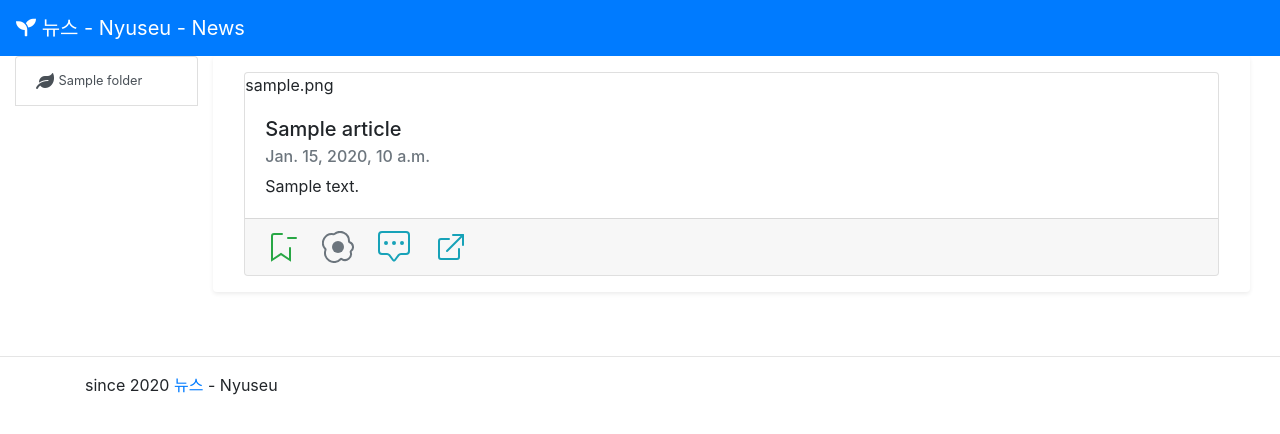
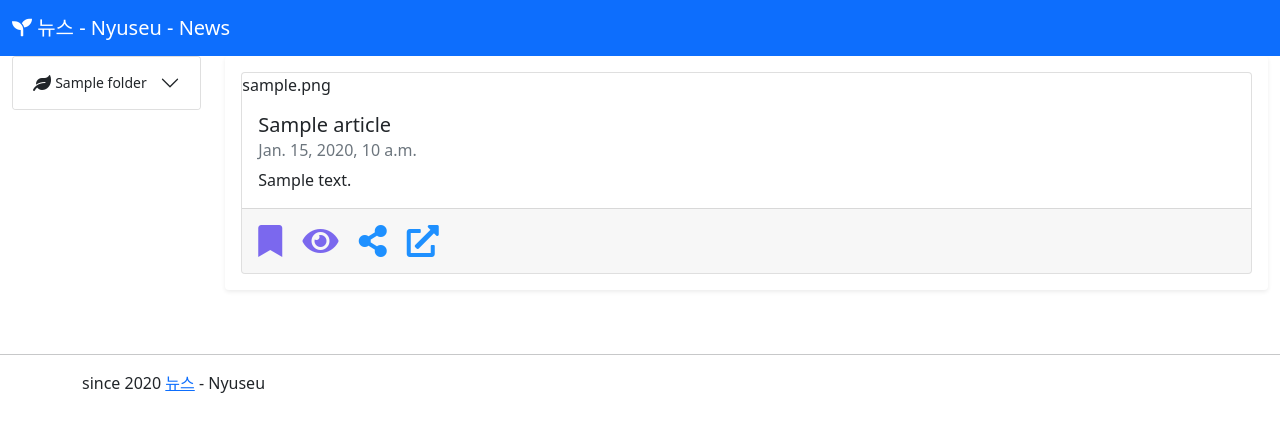
Before and after one commit to foxmask/nyuseu, a Django app: page /articles/1/ in a window 1280 px wide. Shown: the top 434 px of the page. Run offline with Django 3.2, Linux system fonts and the light colour scheme; tables that the repository leaves empty hold one stand-in row (values such as "Sample post"); some libraries are stand-ins or nearby versions.

Commit message:
bootstrap 5 / font awesome 5.15

```diff
--- a/nyuseu/templates/base.html
+++ b/nyuseu/templates/base.html
@@ -4,13 +4,13 @@
     <meta charset="utf-8">
     <meta name="viewport" content="width=device-width, initial-scale=1, shrink-to-fit=no">
     <title>{% block title %}Nyuseu 뉴스 Feeds Reader{% endblock %}</title>
-    <link rel="stylesheet" href="https://stackpath.bootstrapcdn.com/bootstrap/4.5.2/css/bootstrap.min.css"
-                           integrity="sha384-JcKb8q3iqJ61gNV9KGb8thSsNjpSL0n8PARn9HuZOnIxN0hoP+VmmDGMN5t9UJ0Z" crossorigin="anonymous">
-    <link rel="stylesheet" href="https://cdnjs.cloudflare.com/ajax/libs/font-awesome/5.14.0/css/all.min.css"/>
+    <link href="https://cdn.jsdelivr.net/npm/bootstrap@5.0.2/dist/css/bootstrap.min.css" rel="stylesheet" integrity="sha384-EVSTQN3/azprG1Anm3QDgpJLIm9Nao0Yz1ztcQTwFspd3yD65VohhpuuCOmLASjC" crossorigin="anonymous">
+    <link rel="stylesheet" href="https://cdnjs.cloudflare.com/ajax/libs/font-awesome/5.15.3/css/all.min.css"/>
     <meta name="author" content="FoxMaSk">
 </head>
 <body role="document">
     <nav class="navbar navbar-expand-md navbar-dark bg-primary fixed-top sticky-top">
+        <div class="container-fluid">
         <button class="navbar-toggler navbar-toggler-right" type="button" data-toggle="collapse" data-target="#navbarNavDropdown" aria-controls="navbarNavDropdown" aria-expanded="false" aria-label="Toggle navigation">
             <span class="navbar-toggler-icon"></span>
         </button>
@@ -18,6 +18,7 @@
             <i class="fas fa-seedling"></i>
             <span class="menu-collapsed">뉴스 - Nyuseu - News</span>
         </a>
+        </div>
     </nav>
     <div class="container-fluid">
         <div class="row">
@@ -36,11 +37,6 @@
         </div>
         {% endblock %}
     </footer>
-    <script src="https://code.jquery.com/jquery-3.5.1.slim.min.js"
-            integrity="sha384-DfXdz2htPH0lsSSs5nCTpuj/zy4C+OGpamoFVy38MVBnE+IbbVYUew+OrCXaRkfj" crossorigin="anonymous"></script>
-    <script src="https://cdn.jsdelivr.net/npm/popper.js@1.16.1/dist/umd/popper.min.js"
-            integrity="sha384-9/reFTGAW83EW2RDu2S0VKaIzap3H66lZH81PoYlFhbGU+6BZp6G7niu735Sk7lN" crossorigin="anonymous"></script>
-    <script src="https://stackpath.bootstrapcdn.com/bootstrap/4.5.2/js/bootstrap.min.js"
-            integrity="sha384-B4gt1jrGC7Jh4AgTPSdUtOBvfO8shuf57BaghqFfPlYxofvL8/KUEfYiJOMMV+rV" crossorigin="anonymous"></script>
+    <script src="https://cdn.jsdelivr.net/npm/bootstrap@5.0.2/dist/js/bootstrap.bundle.min.js" integrity="sha384-MrcW6ZMFYlzcLA8Nl+NtUVF0sA7MsXsP1UyJoMp4YLEuNSfAP+JcXn/tWtIaxVXM" crossorigin="anonymous"></script>
 </body>
 </html>
--- a/nyuseu/templates/menu_left.html
+++ b/nyuseu/templates/menu_left.html
@@ -1,26 +1,31 @@
 <!-- Sidebar -->
 <div class="col-xs-2 col-md-2 col-lg-2">
-    <div id="sidebar-container" class="sidebar-expanded d-none d-md-block">
-    <!-- Bootstrap List Group -->
-    <ul class="list-group">
-        {% for line in folders %}
-        <!-- Menu with submenu -->
-        <a href="#submenu{{ line.id }}" data-toggle="collapse" aria-expanded="false" class="list-group-item list-group-item-action flex-column align-items-start">
-            <div class="d-flex w-100 justify-content-start align-items-center">
-                <i class="fas fa-leaf"></i>&nbsp;
-                <small><span class="menu-collapsed">{{ line.title }} {% if line.unread > 0 %}<span class="badge badge-secondary">{{ line.unread }}</span>{% endif %}</span></small>
-            </div>
-        </a>
-        <!-- Submenu content -->
-        <div id='submenu{{ line.id }}' class="collapse sidebar-submenu">
+    <div class="accordion" id="accordionMenu">
+    {% for line in folders %}
+    <!-- Menu with submenu -->
+    <div class="accordion-item">
+      <h2 class="accordion-header" id="heading{{ line.id }}">
+          <button class="accordion-button collapsed" type="button" data-bs-toggle="collapse" data-bs-target="#collapseZ{{ line.id }}" aria-expanded="false" aria-controls="collapseZ{{ line.id }}">
+            <i class="fas fa-leaf"></i>&nbsp;
+            <small><span class="menu-collapsed">{{ line.title }} {% if line.unread > 0 %}<span class="badge bg-secondary">{{ line.unread }}</span>{% endif %}</span></small>
+          </button>
+      </h2>
+      <div id="collapseZ{{ line.id }}" class="accordion-collapse collapse" aria-labelledby="heading{{ line.id }}" data-bs-parent="#accordionMenu">
+        <div class="accordion-body">
+            <ul class="list-group">
             {% for feed in line.feeds_set.all %}
-            <a href="{% url 'feeds' feed.id %}" class="list-group-item list-group-item-action">
-                <small><span class="menu-collapsed">{{ feed.title }}</span>
-                {% if feed.articles_set.unreads.count > 0 %}<span class="badge badge-secondary">{{ feed.articles_set.unreads.count }}</span>{% endif %}</small>
-            </a>
+                <li class="list-group-item d-flex justify-content-between align-items-start">
+                <div class="ms-2 me-auto">
+                    <a href="{% url 'feeds' feed.id %}">{{ feed.title }}</a>
+                </div>
+                {% if feed.articles_set.unreads.count > 0 %}<span class="badge bg-secondary rounded-pill">{{ feed.articles_set.unreads.count }}</span>{% endif %}
+                </li>
             {% endfor %}
+            </ul>
         </div>
-        {% endfor %}
-    </ul><!-- List Group END-->
-    </div><!-- sidebar-container END -->
+      </div>
+    </div>
+    {% endfor %}
+    </div>
 </div>
+<!-- sidebar END -->
--- a/nyuseu/templates/nyuseu/article_footer.html
+++ b/nyuseu/templates/nyuseu/article_footer.html
@@ -1,40 +1,14 @@
                 <div class="card-footer">
                     {% if read_later %}
                     <a href="{% url 'unread_later' id %}" title="Remove this article to the read later list" class="text-muted card-link">
-                    <svg class="bi bi-bookmark-dash text-success" width="2em" height="2em" viewBox="0 0 16 16" fill="currentColor" xmlns="http://www.w3.org/2000/svg">
-                      <path fill-rule="evenodd" d="M11 3.5a.5.5 0 0 1 .5-.5h4a.5.5 0 0 1 0 1h-4a.5.5 0 0 1-.5-.5zM4.5 2a.5.5 0 0 0-.5.5v11.066l4-2.667 4 2.667V8.5a.5.5 0 0 1 1 0v6.934l-5-3.333-5 3.333V2.5A1.5 1.5 0 0 1 4.5 1h4a.5.5 0 0 1 0 1h-4z"/>
-                    </svg>
-                    {% else %}
+                        <span style="font-size: 2em; color: Mediumslateblue;"><i class="fas fa-bookmark"></i></span>{% else %}
                     <a href="{% url 'read_later' id %}" title="Save this article for a later read" class="text-muted card-link">
-                    <svg class="bi bi-bookmark-plus" width="2em" height="2em" viewBox="0 0 16 16" fill="currentColor" xmlns="http://www.w3.org/2000/svg">
-                      <path fill-rule="evenodd" d="M4.5 2a.5.5 0 0 0-.5.5v11.066l4-2.667 4 2.667V8.5a.5.5 0 0 1 1 0v6.934l-5-3.333-5 3.333V2.5A1.5 1.5 0 0 1 4.5 1h4a.5.5 0 0 1 0 1h-4zm9-1a.5.5 0 0 1 .5.5v2a.5.5 0 0 1-.5.5h-2a.5.5 0 0 1 0-1H13V1.5a.5.5 0 0 1 .5-.5z"/>
-                      <path fill-rule="evenodd" d="M13 3.5a.5.5 0 0 1 .5-.5h2a.5.5 0 0 1 0 1H14v1.5a.5.5 0 0 1-1 0v-2z"/>
-                    </svg>
-                    {% endif %}
-                    </a>
+                        <span style="font-size: 2em; color: Dodgerblue;"><i class="far fa-bookmark"></i></span>{% endif %}</a>
                     {% if read %}
                     <a href="{% url 'marked_as_unread' id %}" title="Set this article as unread" class="text-muted card-link">
-                    <svg width="2em" height="2em" viewBox="0 0 16 16" class="bi bi-egg-fried" fill="currentColor" xmlns="http://www.w3.org/2000/svg">
-                      <path fill-rule="evenodd" d="M13.665 6.113a1 1 0 0 1-.667-.977L13 5a4 4 0 0 0-6.483-3.136 1 1 0 0 1-.8.2 4 4 0 0 0-3.693 6.61 1 1 0 0 1 .2 1 4 4 0 0 0 6.67 4.087 1 1 0 0 1 1.262-.152 2.5 2.5 0 0 0 3.715-2.905 1 1 0 0 1 .341-1.113 2.001 2.001 0 0 0-.547-3.478zM14 5c0 .057 0 .113-.003.17a3.001 3.001 0 0 1 .822 5.216 3.5 3.5 0 0 1-5.201 4.065 5 5 0 0 1-8.336-5.109A5 5 0 0 1 5.896 1.08 5 5 0 0 1 14 5z"/>
-                      <circle cx="8" cy="8" r="3"/>
-                    </svg>
-                    {% else %}
+                        <span style="font-size: 2em; color: Mediumslateblue;"><i class="fas fa-eye"></i></span>{% else %}
                     <a href="{% url 'marked_as_read' id %}" title="Set this article as read" class="text-muted card-link">
-                    <svg width="2em" height="2em" viewBox="0 0 16 16" class="bi bi-egg text-success" fill="currentColor" xmlns="http://www.w3.org/2000/svg">
-                      <path fill-rule="evenodd" d="M8 15a5 5 0 0 0 5-5c0-1.956-.69-4.286-1.742-6.12-.524-.913-1.112-1.658-1.704-2.164C8.956 1.206 8.428 1 8 1c-.428 0-.956.206-1.554.716-.592.506-1.18 1.251-1.704 2.164C3.69 5.714 3 8.044 3 10a5 5 0 0 0 5 5zm0 1a6 6 0 0 0 6-6c0-4.314-3-10-6-10S2 5.686 2 10a6 6 0 0 0 6 6z"/>
-                    </svg>
-                    {% endif %}
-                    </a>
-                    <a href="#" title="Share this article" class="text-muted card-link">
-                    <svg class="bi bi-chat-square-dots text-info" width="2em" height="2em" viewBox="0 0 16 16" fill="currentColor" xmlns="http://www.w3.org/2000/svg">
-                      <path fill-rule="evenodd" d="M14 1H2a1 1 0 0 0-1 1v8a1 1 0 0 0 1 1h2.5a2 2 0 0 1 1.6.8L8 14.333 9.9 11.8a2 2 0 0 1 1.6-.8H14a1 1 0 0 0 1-1V2a1 1 0 0 0-1-1zM2 0a2 2 0 0 0-2 2v8a2 2 0 0 0 2 2h2.5a1 1 0 0 1 .8.4l1.9 2.533a1 1 0 0 0 1.6 0l1.9-2.533a1 1 0 0 1 .8-.4H14a2 2 0 0 0 2-2V2a2 2 0 0 0-2-2H2z"/>
-                      <path d="M5 6a1 1 0 1 1-2 0 1 1 0 0 1 2 0zm4 0a1 1 0 1 1-2 0 1 1 0 0 1 2 0zm4 0a1 1 0 1 1-2 0 1 1 0 0 1 2 0z"/>
-                    </svg>
-                    </a>
-                    <a href="{{ source_url }}" target="_blank" title="Open the original website" class="text-muted card-link">
-                    <svg class="bi bi-box-arrow-up-right text-info" width="2em" height="2em" viewBox="0 0 16 16" fill="currentColor" xmlns="http://www.w3.org/2000/svg">
-                      <path fill-rule="evenodd" d="M1.5 13A1.5 1.5 0 0 0 3 14.5h8a1.5 1.5 0 0 0 1.5-1.5V9a.5.5 0 0 0-1 0v4a.5.5 0 0 1-.5.5H3a.5.5 0 0 1-.5-.5V5a.5.5 0 0 1 .5-.5h4a.5.5 0 0 0 0-1H3A1.5 1.5 0 0 0 1.5 5v8zm7-11a.5.5 0 0 1 .5-.5h5a.5.5 0 0 1 .5.5v5a.5.5 0 0 1-1 0V2.5H9a.5.5 0 0 1-.5-.5z"/>
-                      <path fill-rule="evenodd" d="M14.354 1.646a.5.5 0 0 1 0 .708l-8 8a.5.5 0 0 1-.708-.708l8-8a.5.5 0 0 1 .708 0z"/>
-                    </svg>
-                    </a>
+                        <span style="font-size: 2em; color: Dodgerblue;"><i class="fas fa-eye-slash"></i></span>{% endif %}</a>
+                    <a href="#" title="Share this article" class="text-muted card-link"><span style="font-size: 2em; color: Dodgerblue;"><i class="fas fa-share-alt"></i></span></a>
+                    <a href="{{ source_url }}" target="_blank" title="Open the original website" class="text-muted card-link"><span style="font-size: 2em; color: Dodgerblue;"><i class="fas fa-external-link-alt"></i></span></a>
                 </div>
```
